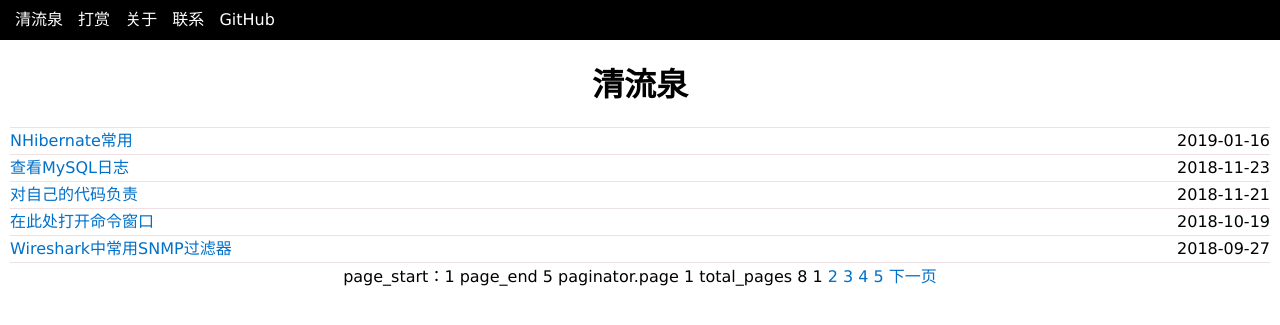
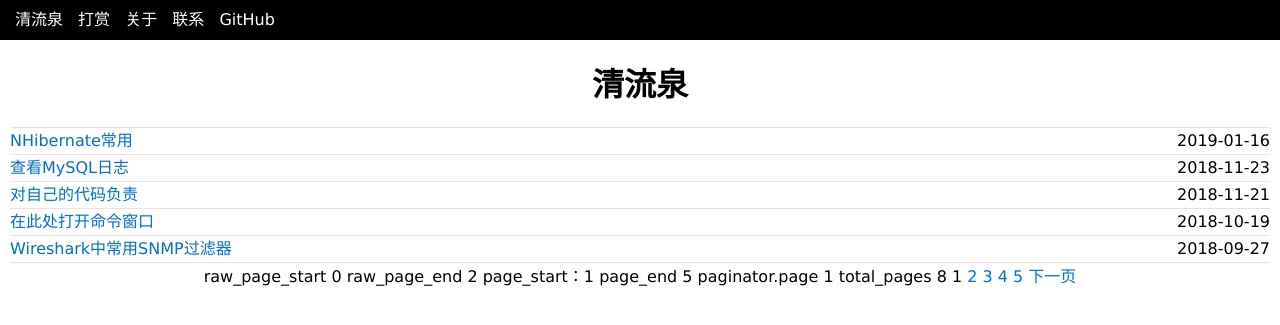
Before and after one commit to yinyongxian/yinyongxian.github.io, a Jekyll site: the page built from index.html, in a window 1280 px wide. Shown: the top 325 px of the page. Built offline with Jekyll 4.4.1, drawn with Linux system fonts in a browser that asks for light colours; the list of posts is cut into pages by our own code.

Commit message:
raw_page_end

```diff
--- a/index.html
+++ b/index.html
@@ -66,7 +66,7 @@ title: 清流泉
     {% assign  page_start = raw_page_start %} %}
     {% assign  page_end = raw_page_end %}
     {% endif %}
-
+    raw_page_start {{ raw_page_start }} raw_page_end {{ raw_page_end }}
     page_start：{{page_start}} page_end {{page_end}} paginator.page {{ paginator.page }} total_pages {{paginator.total_pages}}
 
     {% for page in (page_start..page_end) %}
```
